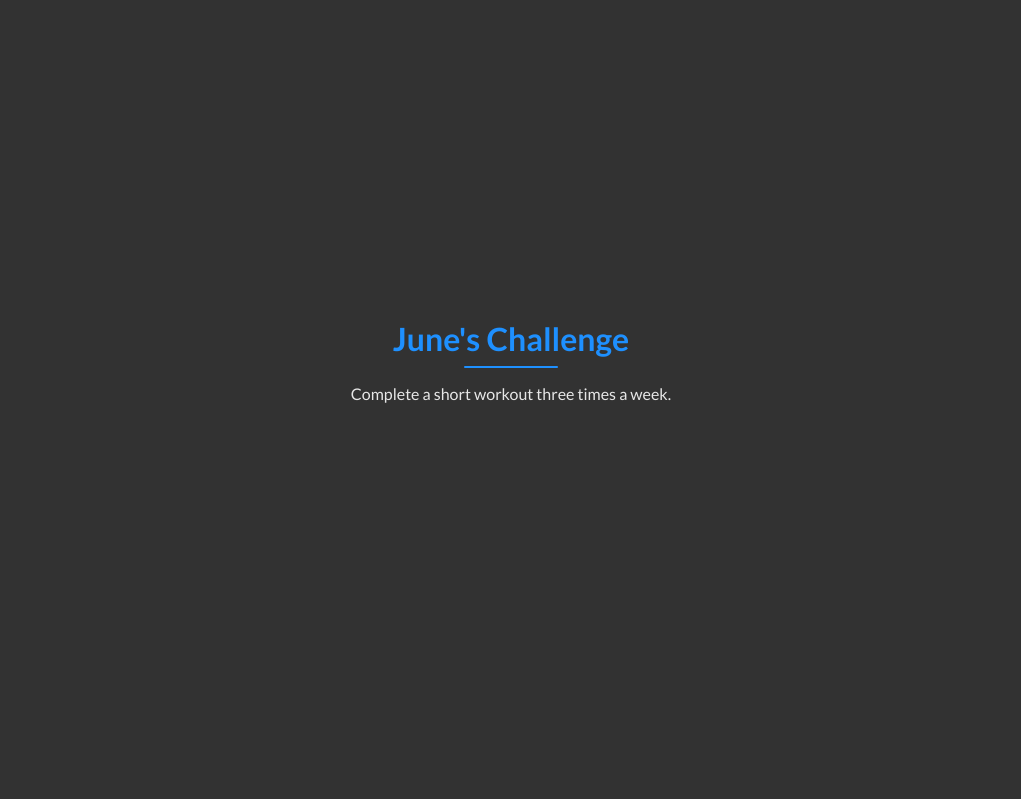
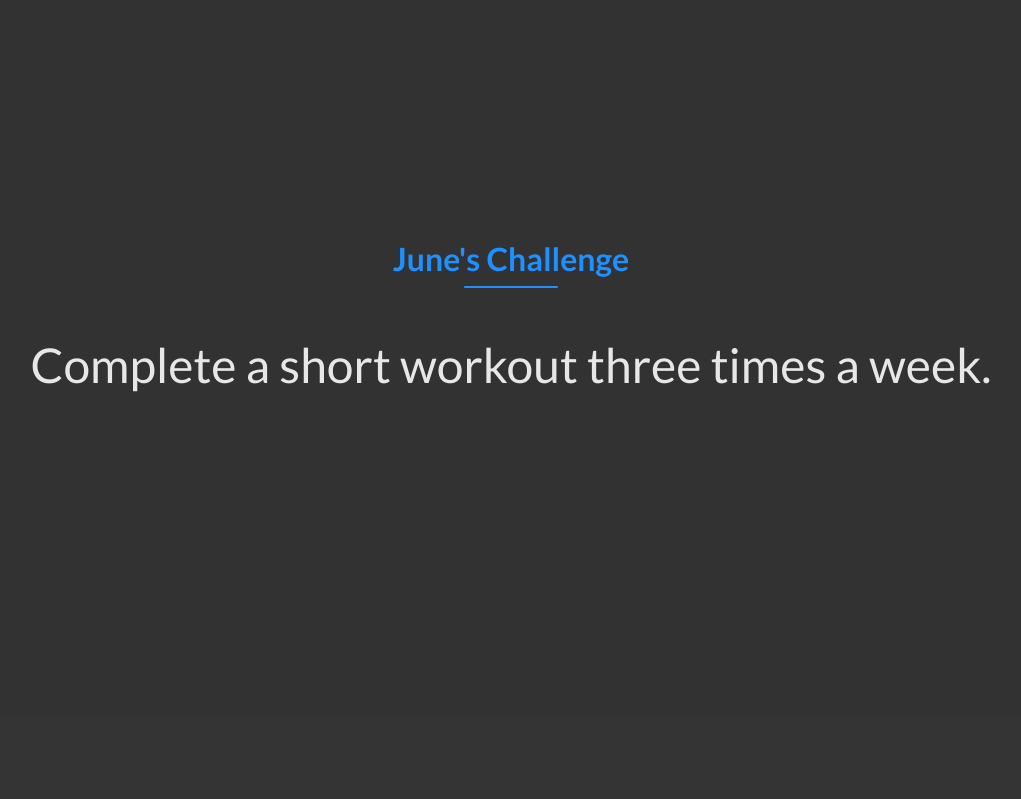
Before and after one commit to yahya-sh/monthly_challenges, a Django app: page /challenges/june/ in a window 1280 px wide. Shown: the part 84-883 px from the top of the page, without its empty margins (129-1150 px from the left). After the commit the page ends 476 px from the top, so only its background shows below. Run offline with Django 5.2, Linux system fonts and the light colour scheme.

Commit message:
improve monthly challenge design

```diff
--- a/challenges/static/challenges/monthly-challenge.css
+++ b/challenges/static/challenges/monthly-challenge.css
@@ -3,9 +3,8 @@
     flex-direction: column;
     justify-content: flex-start;
     align-items: center;
-    min-height: 100vh;
     box-sizing: border-box;
-    padding-top: 40vh;
+    padding-top: 30vh;
     margin: 0;
 }
 
@@ -22,3 +21,7 @@
     height: 2px;
     margin: 8px auto 0;
 }
+
+.challenge-text{
+    font-size: 3rem;
+}
--- a/challenges/templates/challenges/monthly-challenge.html
+++ b/challenges/templates/challenges/monthly-challenge.html
@@ -9,9 +9,9 @@
 {% block content %}
   {% include 'challenges/includes/header.html' %}
   <div class="content">
+    {% if challenge is not None %}
     <h1 class="month-challenge-heading">{{ month|title }}'s Challenge</h1>
-    {% if challenge is not None %}
-      <p>{{ challenge }}</p>
+      <p class="challenge-text">{{ challenge }}</p>
     {% else %}
       <p>There is no challenge for this month yet!<p>
     {% endif %}
--- a/static/styles.css
+++ b/static/styles.css
@@ -22,7 +22,7 @@ h1,h2,h3,h4,h5,h6{
 }
 
 .nav-header{
-    background-color: black;
+    background-color: #0a0a0a;
     color: white;
     padding: 16px 32px;
     display: flex;
```
Also changed, not shown: 1 other file.
